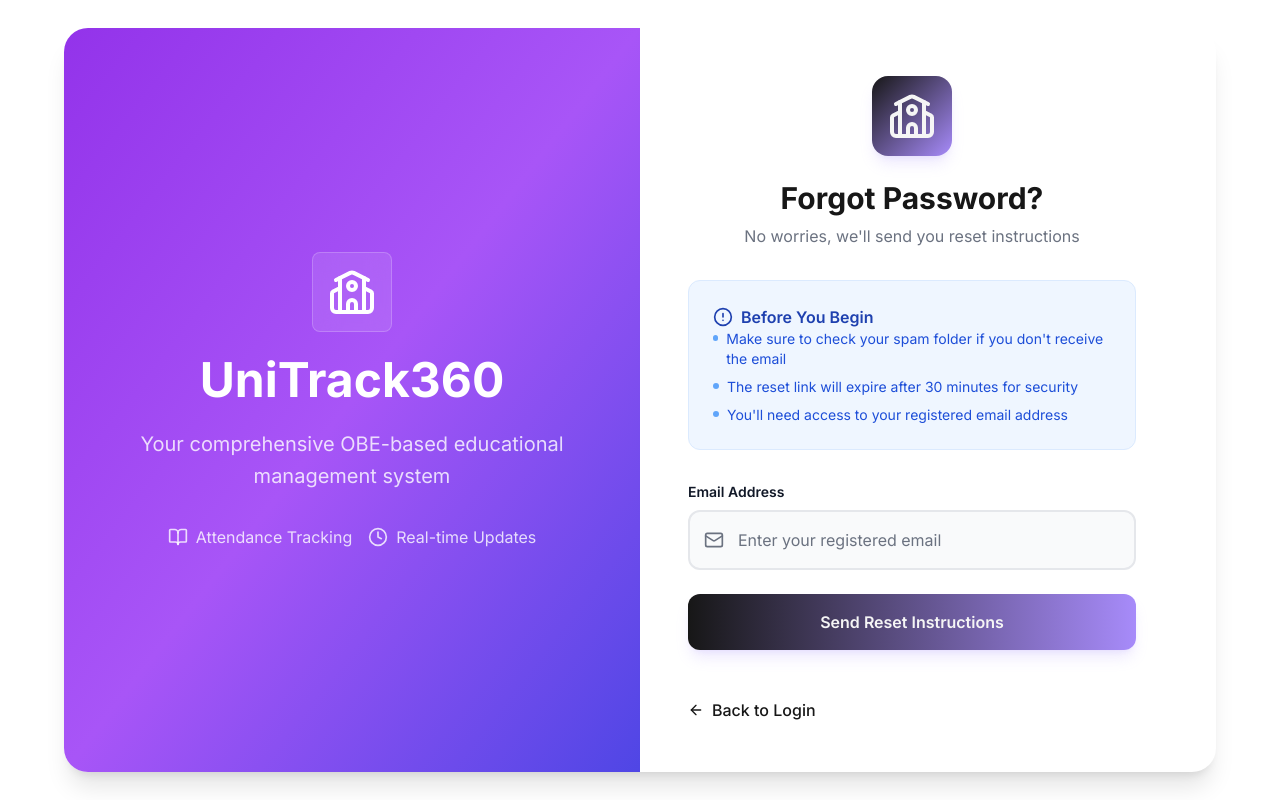
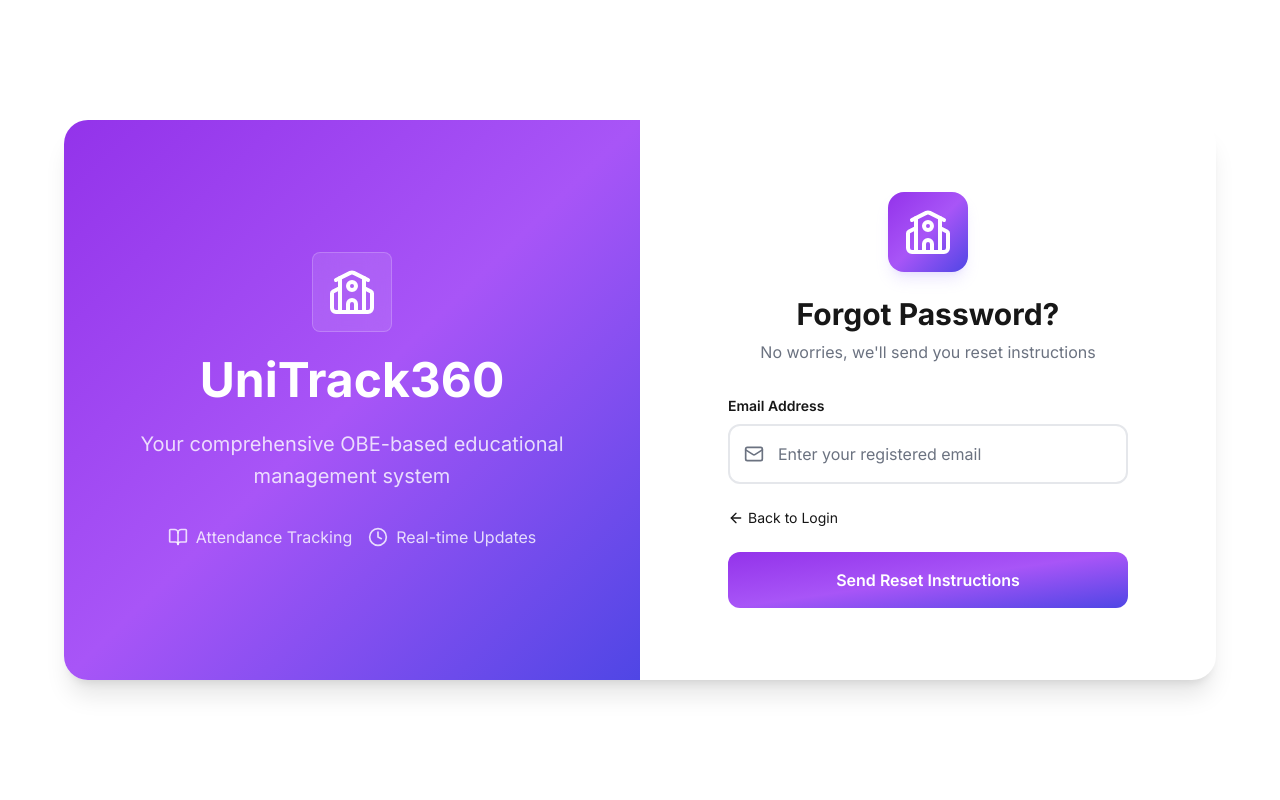
Before and after one commit to hassan-raza123/fyp, a Next.js app: page /forgot-password in a window 1280 px wide. Built offline with nearby package versions, Linux system fonts and the light colour scheme.

Commit message:
fix pages deisgn

```diff
--- a/src/components/auth/ForgotPasswordForm.tsx
+++ b/src/components/auth/ForgotPasswordForm.tsx
@@ -77,11 +77,10 @@ export default function ForgotPasswordForm() {
   };
 
   return (
-    <div className='max-w-md w-full space-y-8'>
-      {/* Header */}
-      <div className='text-center'>
-        <div className='bg-gradient-to-br from-primary to-primary-light w-20 h-20 rounded-2xl mx-auto flex items-center justify-center mb-6 transform hover:rotate-12 transition-all duration-300 group shadow-lg shadow-primary-light/20'>
-          <School className='w-12 h-12 text-accent group-hover:scale-110 transition-transform' />
+    <div className='max-w-md w-full mx-auto p-6'>
+      <div className='text-center mb-8'>
+        <div className='bg-gradient-to-br from-purple-600 via-purple-500 to-indigo-600 w-20 h-20 rounded-2xl mx-auto flex items-center justify-center mb-6 transform hover:rotate-12 transition-all duration-300 group shadow-lg shadow-primary-light/20'>
+          <School className='w-12 h-12 text-white group-hover:scale-110 transition-transform' />
         </div>
         <h2 className='text-3xl font-bold text-primary'>Forgot Password?</h2>
         <p className='text-text-light mt-2'>
@@ -92,40 +91,11 @@ export default function ForgotPasswordForm() {
       </div>
 
       {!isEmailSent ? (
-        <>
-          {/* Information Card */}
-          <div className='bg-blue-50 border border-blue-100 rounded-xl p-6'>
-            <h3 className='font-semibold text-blue-800 flex items-center gap-2'>
-              <AlertCircle className='w-5 h-5' />
-              Before You Begin
-            </h3>
-            <ul className='text-sm text-blue-700 space-y-2'>
-              <li className='flex items-start gap-2'>
-                <div className='w-1.5 h-1.5 rounded-full bg-blue-400 mt-1.5'></div>
-                <span>
-                  Make sure to check your spam folder if you don&apos;t receive the
-                  email
-                </span>
-              </li>
-              <li className='flex items-start gap-2'>
-                <div className='w-1.5 h-1.5 rounded-full bg-blue-400 mt-1.5'></div>
-                <span>
-                  The reset link will expire after 30 minutes for security
-                </span>
-              </li>
-              <li className='flex items-start gap-2'>
-                <div className='w-1.5 h-1.5 rounded-full bg-blue-400 mt-1.5'></div>
-                <span>You&apos;ll need access to your registered email address</span>
-              </li>
-            </ul>
-          </div>
-
         <form onSubmit={handleSubmit} className='space-y-6'>
-            {/* Email Field */}
           <div className='space-y-2'>
             <label
               htmlFor='email'
-                className='block text-sm font-semibold text-text'
+              className='block text-sm font-semibold text-primary'
             >
               Email Address
             </label>
@@ -139,7 +109,7 @@ export default function ForgotPasswordForm() {
                 onBlur={() => validateEmail(email)}
                 className={`w-full pl-12 pr-4 py-4 rounded-xl border-2 ${
                   errors.email ? 'border-red-500' : 'border-gray-200'
-                  } bg-gray-50 text-text placeholder:text-text-light focus:ring-2 focus:ring-primary-light focus:border-primary-light transition-all duration-300 hover:border-primary-light/50`}
+                } bg-white text-primary placeholder:text-text-light focus:ring-2 focus:ring-primary-light focus:border-primary-light transition-all duration-300 hover:border-primary-light/50`}
                 placeholder='Enter your registered email'
               />
             </div>
@@ -148,18 +118,26 @@ export default function ForgotPasswordForm() {
             )}
           </div>
 
-            {/* Server Error Message */}
           {serverError && (
-              <div className='bg-red-50 border border-red-200 text-red-600 px-4 py-3 rounded-lg'>
+            <div className='text-red-500 text-sm text-center'>
               {serverError}
             </div>
           )}
 
-            {/* Submit Button */}
+          <div className='flex items-center justify-between'>
+            <Link
+              href='/login'
+              className='text-sm text-primary hover:text-primary-light inline-flex items-center'
+            >
+              <ArrowLeft className='w-4 h-4 mr-1' />
+              Back to Login
+            </Link>
+          </div>
+
           <button
             type='submit'
             disabled={isLoading}
-              className='relative w-full bg-gradient-to-r from-primary to-primary-light text-accent py-4 rounded-xl font-semibold hover:from-primary-light hover:to-primary transform hover:-translate-y-0.5 transition-all duration-300 shadow-lg shadow-primary-light/20 disabled:opacity-70 disabled:cursor-not-allowed'
+            className='relative w-full bg-gradient-to-br from-purple-600 via-purple-500 to-indigo-600 text-white py-4 rounded-xl font-semibold hover:shadow-lg hover:shadow-primary-light/30 transform hover:-translate-y-0.5 transition-all duration-300 disabled:opacity-70 disabled:cursor-not-allowed'
           >
             <span
               className={`inline-flex items-center justify-center ${
@@ -170,50 +148,26 @@ export default function ForgotPasswordForm() {
             </span>
             {isLoading && (
               <div className='absolute inset-0 flex items-center justify-center'>
-                  <div className='w-5 h-5 border-2 border-accent border-t-transparent rounded-full animate-spin' />
+                <div className='w-5 h-5 border-2 border-white border-t-transparent rounded-full animate-spin' />
               </div>
             )}
           </button>
         </form>
-        </>
       ) : (
-        /* Success Message */
-        <div className='space-y-6'>
-          <div className='bg-green-50 border border-green-100 rounded-xl p-6 text-center'>
-            <div className='w-12 h-12 bg-green-100 rounded-full flex items-center justify-center mx-auto mb-4'>
-              <CheckCircle2 className='w-6 h-6 text-green-600' />
+        <div className='text-center space-y-6'>
+          <div className='bg-green-50 border border-green-200 text-green-600 px-4 py-3 rounded-xl'>
+            <CheckCircle2 className='w-6 h-6 mx-auto mb-2' />
+            <p>Reset instructions have been sent to your email.</p>
           </div>
-            <h3 className='text-green-800 font-semibold text-lg mb-2'>
-              Check Your Email
-            </h3>
-            <p className='text-green-700 text-sm mb-4'>
-              We&apos;ve sent password reset instructions to {email}
-            </p>
-            <div className='text-xs text-green-600 space-y-2'>
-              <p>Didn&apos;t receive the email? Check your spam folder.</p>
-              <p>The reset link will expire in 30 minutes.</p>
-            </div>
-          </div>
-
-          <button
-            onClick={() => setIsEmailSent(false)}
-            className='w-full bg-gray-100 text-text py-4 rounded-xl font-semibold hover:bg-gray-200 transition-colors'
-          >
-            Try Different Email
-          </button>
-        </div>
-      )}
-
-      {/* Back to Login Link */}
-      <div className='pt-4'>
           <Link
             href='/login'
-          className='inline-flex items-center text-primary hover:text-primary-light font-medium transition-colors group'
+            className='text-primary hover:text-primary-light font-medium transition-colors inline-flex items-center'
           >
-          <ArrowLeft className='w-4 h-4 mr-2 group-hover:-translate-x-1 transition-transform' />
+            <ArrowLeft className='w-4 h-4 mr-1' />
             Back to Login
           </Link>
         </div>
+      )}
     </div>
   );
 }
--- a/src/components/auth/ResetPasswordForm.tsx
+++ b/src/components/auth/ResetPasswordForm.tsx
@@ -56,7 +56,8 @@ export default function ResetPasswordForm() {
     if (!/[@$!%*?&]/.test(password)) {
       setErrors((prev) => ({
         ...prev,
-        password: 'Password must contain at least one special character (@$!%*?&)',
+        password:
+          'Password must contain at least one special character (@$!%*?&)',
       }));
       return false;
     }
@@ -113,7 +114,9 @@ export default function ResetPasswordForm() {
       const data = await response.json();
 
       if (!data.success) {
-        setServerError(data.message || 'Failed to reset password. Please try again.');
+        setServerError(
+          data.message || 'Failed to reset password. Please try again.'
+        );
         return;
       }
 
@@ -123,7 +126,9 @@ export default function ResetPasswordForm() {
         router.push('/login');
       }, 3000);
     } catch {
-      setServerError('Network error. Please check your connection and try again.');
+      setServerError(
+        'Network error. Please check your connection and try again.'
+      );
     } finally {
       setIsLoading(false);
     }
@@ -164,7 +169,8 @@ export default function ResetPasswordForm() {
             Password Reset Successful
           </h3>
           <p className='text-green-700 text-sm mb-4'>
-            Your password has been reset successfully. You will be redirected to the login page.
+            Your password has been reset successfully. You will be redirected to
+            the login page.
           </p>
         </div>
       </div>
@@ -172,21 +178,21 @@ export default function ResetPasswordForm() {
   }
 
   return (
-    <div className='max-w-md w-full space-y-8'>
-      {/* Header */}
-      <div className='text-center'>
+    <div className='max-w-md w-full mx-auto p-6'>
+      <div className='text-center mb-8'>
+        <div className='bg-gradient-to-br from-purple-600 via-purple-500 to-indigo-600 w-20 h-20 rounded-2xl mx-auto flex items-center justify-center mb-6 transform hover:rotate-12 transition-all duration-300 group shadow-lg shadow-primary-light/20'>
+          <Lock className='w-12 h-12 text-white group-hover:scale-110 transition-transform' />
+        </div>
         <h2 className='text-3xl font-bold text-primary'>Reset Password</h2>
-        <p className='text-text-light mt-2'>
-          Enter your new password below
-        </p>
+        <p className='text-text-light mt-2'>Enter your new password below</p>
       </div>
 
+      {!isSuccess ? (
         <form onSubmit={handleSubmit} className='space-y-6'>
-        {/* Password Field */}
           <div className='space-y-2'>
             <label
               htmlFor='password'
-            className='block text-sm font-semibold text-text'
+              className='block text-sm font-semibold text-primary'
             >
               New Password
             </label>
@@ -200,7 +206,7 @@ export default function ResetPasswordForm() {
                 onBlur={() => validatePassword(password)}
                 className={`w-full pl-12 pr-12 py-4 rounded-xl border-2 ${
                   errors.password ? 'border-red-500' : 'border-gray-200'
-              } bg-gray-50 text-text placeholder:text-text-light focus:ring-2 focus:ring-primary-light focus:border-primary-light transition-all duration-300 hover:border-primary-light/50`}
+                } bg-white text-primary placeholder:text-text-light focus:ring-2 focus:ring-primary-light focus:border-primary-light transition-all duration-300 hover:border-primary-light/50`}
                 placeholder='Enter your new password'
               />
               <button
@@ -217,11 +223,10 @@ export default function ResetPasswordForm() {
             )}
           </div>
 
-        {/* Confirm Password Field */}
           <div className='space-y-2'>
             <label
               htmlFor='confirmPassword'
-            className='block text-sm font-semibold text-text'
+              className='block text-sm font-semibold text-primary'
             >
               Confirm New Password
             </label>
@@ -235,7 +240,7 @@ export default function ResetPasswordForm() {
                 onBlur={() => validateConfirmPassword(confirmPassword)}
                 className={`w-full pl-12 pr-12 py-4 rounded-xl border-2 ${
                   errors.confirmPassword ? 'border-red-500' : 'border-gray-200'
-              } bg-gray-50 text-text placeholder:text-text-light focus:ring-2 focus:ring-primary-light focus:border-primary-light transition-all duration-300 hover:border-primary-light/50`}
+                } bg-white text-primary placeholder:text-text-light focus:ring-2 focus:ring-primary-light focus:border-primary-light transition-all duration-300 hover:border-primary-light/50`}
                 placeholder='Confirm your new password'
               />
               <button
@@ -248,22 +253,22 @@ export default function ResetPasswordForm() {
               </button>
             </div>
             {errors.confirmPassword && (
-            <p className='text-red-500 text-sm mt-1'>{errors.confirmPassword}</p>
+              <p className='text-red-500 text-sm mt-1'>
+                {errors.confirmPassword}
+              </p>
             )}
           </div>
 
-        {/* Server Error Message */}
           {serverError && (
-          <div className='bg-red-50 border border-red-200 text-red-600 px-4 py-3 rounded-lg'>
+            <div className='text-red-500 text-sm text-center'>
               {serverError}
             </div>
           )}
 
-        {/* Submit Button */}
           <button
             type='submit'
             disabled={isLoading}
-          className='relative w-full bg-gradient-to-r from-primary to-primary-light text-accent py-4 rounded-xl font-semibold hover:from-primary-light hover:to-primary transform hover:-translate-y-0.5 transition-all duration-300 shadow-lg shadow-primary-light/20 disabled:opacity-70 disabled:cursor-not-allowed'
+            className='relative w-full bg-gradient-to-br from-purple-600 via-purple-500 to-indigo-600 text-white py-4 rounded-xl font-semibold hover:shadow-lg hover:shadow-primary-light/30 transform hover:-translate-y-0.5 transition-all duration-300 disabled:opacity-70 disabled:cursor-not-allowed'
           >
             <span
               className={`inline-flex items-center justify-center ${
@@ -274,21 +279,20 @@ export default function ResetPasswordForm() {
             </span>
             {isLoading && (
               <div className='absolute inset-0 flex items-center justify-center'>
-              <div className='w-5 h-5 border-2 border-accent border-t-transparent rounded-full animate-spin' />
+                <div className='w-5 h-5 border-2 border-white border-t-transparent rounded-full animate-spin' />
               </div>
             )}
           </button>
         </form>
-
-      {/* Back to Login Link */}
-      <div className='pt-4 text-center'>
-        <Link
-          href='/login'
-          className='text-primary hover:text-primary-light font-medium transition-colors'
-        >
-          Back to Login
-        </Link>
+      ) : (
+        <div className='text-center space-y-6'>
+          <div className='bg-green-50 border border-green-200 text-green-600 px-4 py-3 rounded-xl'>
+            <CheckCircle2 className='w-6 h-6 mx-auto mb-2' />
+            <p>Your password has been reset successfully.</p>
+            <p className='text-sm mt-2'>Redirecting to login...</p>
           </div>
+        </div>
+      )}
     </div>
   );
 }
```
Also changed, not shown: src/components/auth/LoginForm.tsx (+5 -5 lines), src/components/auth/OTPVerificationForm.tsx (+18 -7 lines). Lines whose indentation alone changed are shown as unchanged.
